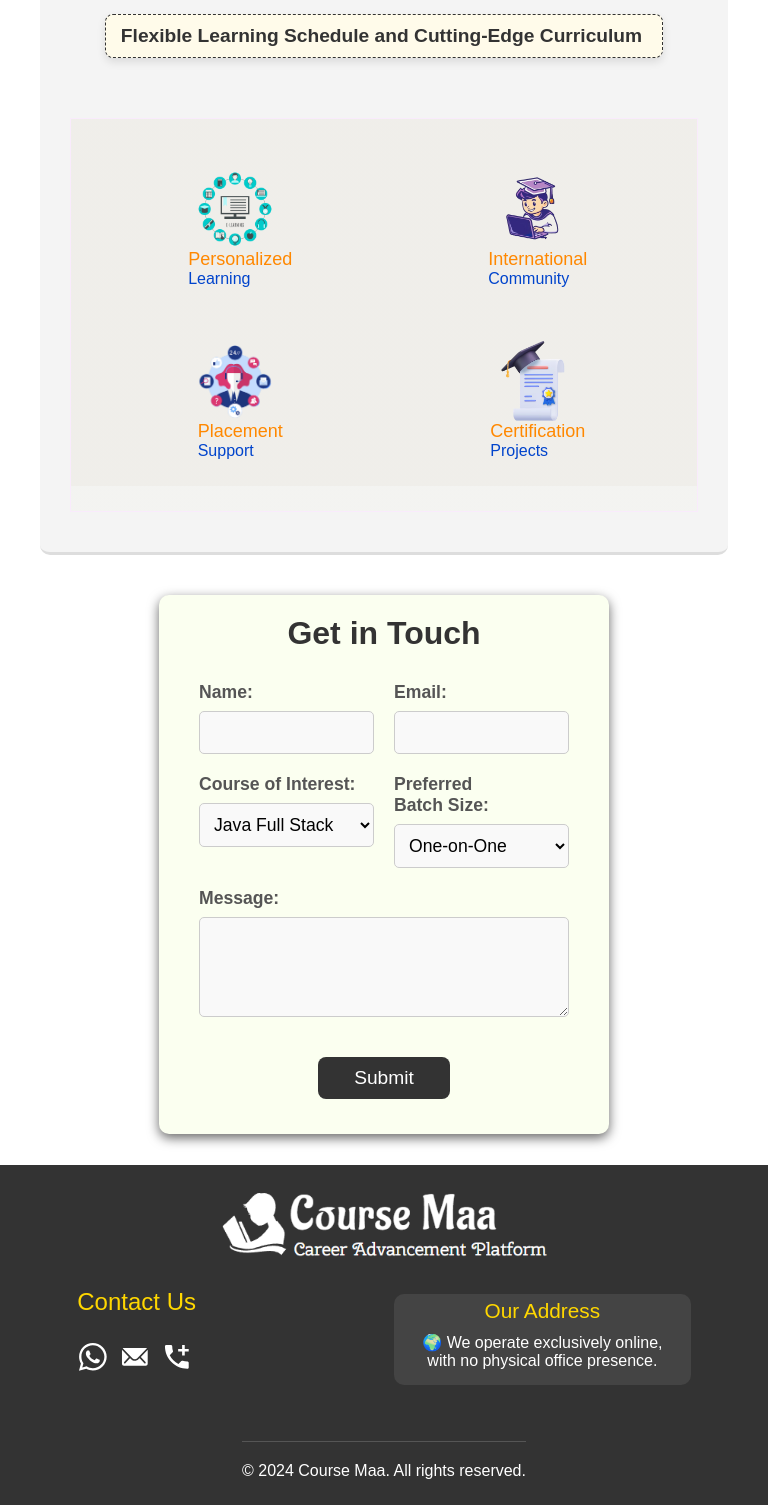
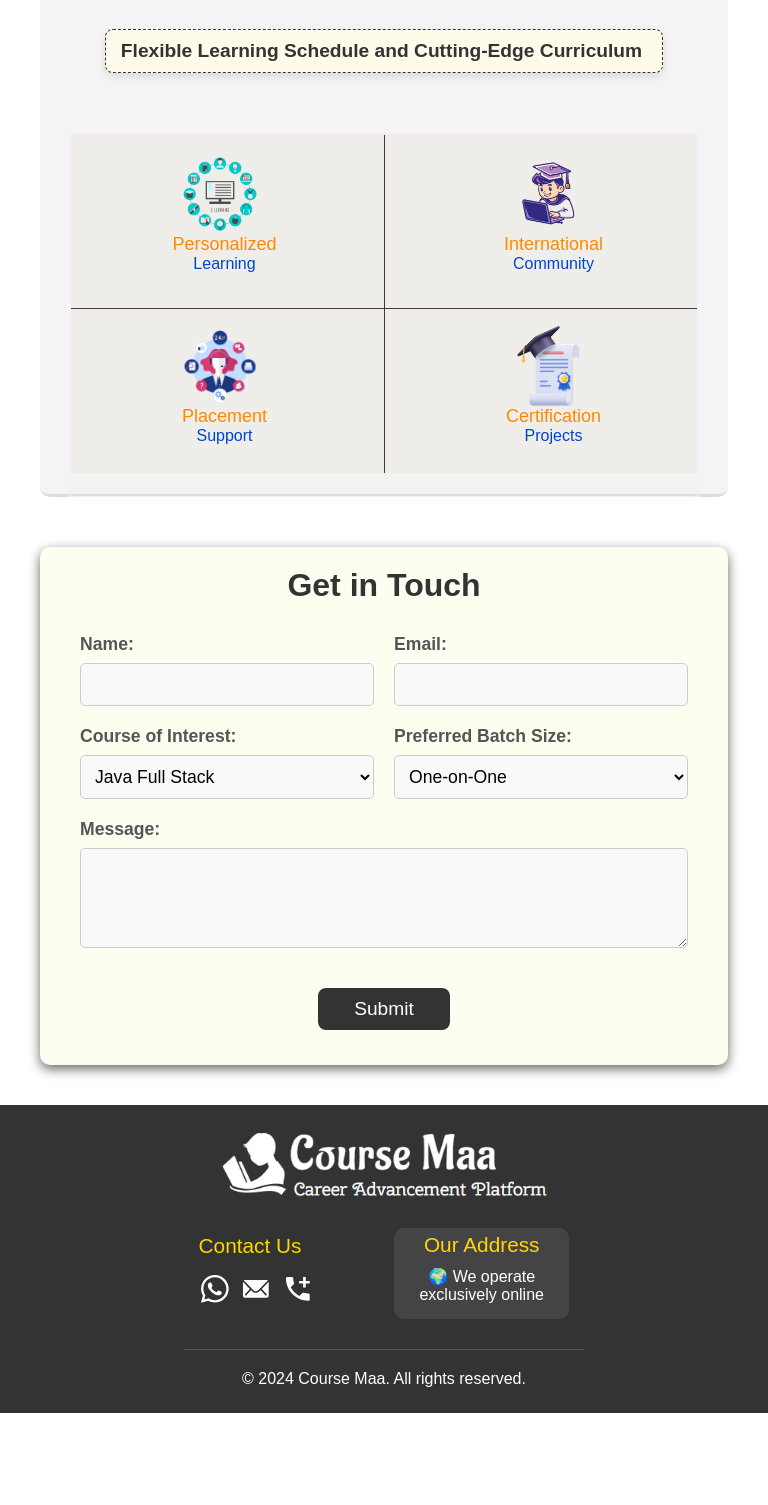
Before and after one commit to itsindrajput/codenexus, a React (Vite) app: page / in a window 768 px wide. Shown: the part 2933-4438 px from the top of the page. After the commit the page ends 4346 px from the top, so only its background shows below. Built offline with nearby package versions, Linux system fonts and the light colour scheme; a web font is replaced by a local one.

Commit message:
Mobile View Complete

```diff
--- a/src/components/Card.module.css
+++ b/src/components/Card.module.css
@@ -26,6 +26,7 @@
   display: flex;
   align-items: flex-end;
   color: #ff8800;
+  margin: 0 auto;
 }
 
 .card_description {
@@ -35,6 +36,7 @@
   display: flex;
   align-items: flex-end;
   color: #0044cc;
+  margin: 0 auto;
 }
 
 .card_separator {
@@ -58,6 +60,12 @@
   .card_separator {
     display: none;
   }
+  .card_title {
+    margin: 0 auto;
+  }
+  .card_description {
+    margin: 0 auto;
+  }
 }
 
 /* Media Query for Tablet View */
@@ -73,10 +81,12 @@
   .card_title {
     font-size: 18px;
     line-height: 20px;
+    margin: 0 auto;
   }
   .card_description {
     font-size: 16px;
     line-height: 20px;
+    margin: 0 auto;
   }
 }
 
--- a/src/components/EnquiryForm.module.css
+++ b/src/components/EnquiryForm.module.css
@@ -93,10 +93,10 @@
 
 @media only screen and (min-width: 500px) and (max-width: 800px) {
   .container {
-    max-width: 450px;
+    max-width: none;
     margin: 0 auto;
-    margin-top: 4%;
-    margin-bottom: 4%;
+    margin: 40px;
+    margin-top: 50px;
     padding: 20px 40px 30px 40px;
     background-color: #fbfff0;
     border-radius: 10px;
@@ -127,7 +127,7 @@
 
 @media only screen and (max-width: 500px) {
   .container {
-    max-width: 100%;
+    max-width: none;
     margin: 40px 10px;
     padding: 20px 40px 30px 40px;
     background-color: #fbfff0;
--- a/src/components/Footer.jsx
+++ b/src/components/Footer.jsx
@@ -37,8 +37,8 @@ const Footer = () => {
           <div className={styles.addressSection}>
             <h3>Our Address</h3>
             <p>
-              🌍 We operate exclusively online, with no physical office
-              presence.
+              🌍 We operate exclusively online{" "}
+              <span> with no physical office presence.</span>
             </p>
           </div>
         </div>
--- a/src/components/Footer.module.css
+++ b/src/components/Footer.module.css
@@ -101,6 +101,10 @@
   font-size: 1.1em;
   text-wrap: balance;
 }
+.addressSection p:hover {
+  color: #ff8e00;
+  cursor: context-menu;
+}
 
 .footerBottom {
   font-size: 1em;
@@ -133,6 +137,7 @@
   .footerRow {
     flex-direction: row;
     gap: 20px;
+    margin-bottom: 10px;
   }
   .contactSection {
     flex: 1;
@@ -143,6 +148,11 @@
   .contactSection p {
     flex-direction: row;
     gap: 10px;
+    margin-bottom: 0px;
+  }
+  .contactSection h3 {
+    font-size: 1.3em;
+    margin-bottom: 5px;
   }
 
   .contactSection a {
@@ -160,10 +170,26 @@
   .addressSection p {
     font-size: 1em;
   }
+  .addressSection p span {
+    display: none;
+  }
+  .footerBottom {
+    margin-top: 20px;
+    width: 55%;
+    padding-top: 20px;
+  }
 }
 
 @media only screen and (max-width: 500px) {
   .footerLogo {
     height: 55px;
   }
+  .addressSection p span {
+    display: none;
+  }
+  .footerBottom {
+    margin-top: 20px;
+    width: 100%;
+    padding-top: 20px;
+  }
 }
--- a/src/components/Header.jsx
+++ b/src/components/Header.jsx
@@ -54,6 +54,8 @@ const Header = () => {
             index={index}
           />
         ))}
+        <div className={styles.horizontalLine}></div>
+        <div className={styles.verticalLine}></div>
       </div>
     </header>
   );
--- a/src/components/Header.module.css
+++ b/src/components/Header.module.css
@@ -61,6 +61,12 @@
   );
   border: 1px solid #f9ebfc;
 }
+.horizontalLinl {
+  display: none;
+}
+.verticalLine {
+  display: none;
+}
 
 /*Media Query for the Mediam Large screen*/
 @media only screen and (min-width: 800px) and (max-width: 1450px) {
@@ -78,17 +84,38 @@
   .section_two {
     display: grid;
     grid-template-columns: 1fr 1fr;
-    padding-top: 40px;
+    padding-top: 10px;
     padding-bottom: 40px;
-    padding-left: 5%;
-    padding-right: 5%;
+    padding-left: 0%;
+    padding-right: 0%;
+    margin-bottom: -2.73rem;
     gap: 32px;
+    position: relative;
   }
   .header {
     padding: 30px;
     padding-bottom: 40px;
     margin: 40px;
+    margin-top: 55px;
     text-align: center;
+  }
+  .horizontalLine {
+    display: block;
+    position: absolute;
+    width: 100%;
+    height: 1px;
+    top: 48%;
+    background-color: #423544;
+  }
+  .verticalLine {
+    display: block;
+    position: absolute;
+    width: 1px;
+    height: 93.5%;
+    align-items: center;
+    margin-bottom: 1.4rem;
+    background-color: #423544;
+    left: 50%;
   }
 }
 
@@ -97,16 +124,16 @@
   .section_two {
     display: grid;
     grid-template-columns: 1fr;
-    padding-top: 40px;
+    padding-top: 10px;
     padding-bottom: 40px;
     padding-left: 5%;
     padding-right: 5%;
-    gap: 32px;
+    gap: 10px;
   }
   .header {
     padding: 30px;
-    padding-bottom: 40px;
-    margin: 60px 10px;
+    padding-bottom: 0px;
+    margin: 55px 10px;
     text-align: center;
   }
   .header .heading {
--- a/src/components/Testimonial.module.css
+++ b/src/components/Testimonial.module.css
@@ -8,6 +8,7 @@
   box-shadow: 0 4px 12px rgba(0, 0, 0, 0.1);
   background-color: #f7f8f1;
   border-radius: 10px;
+  cursor: context-menu;
 }
 .container h2 {
   font-size: 2em;
```
